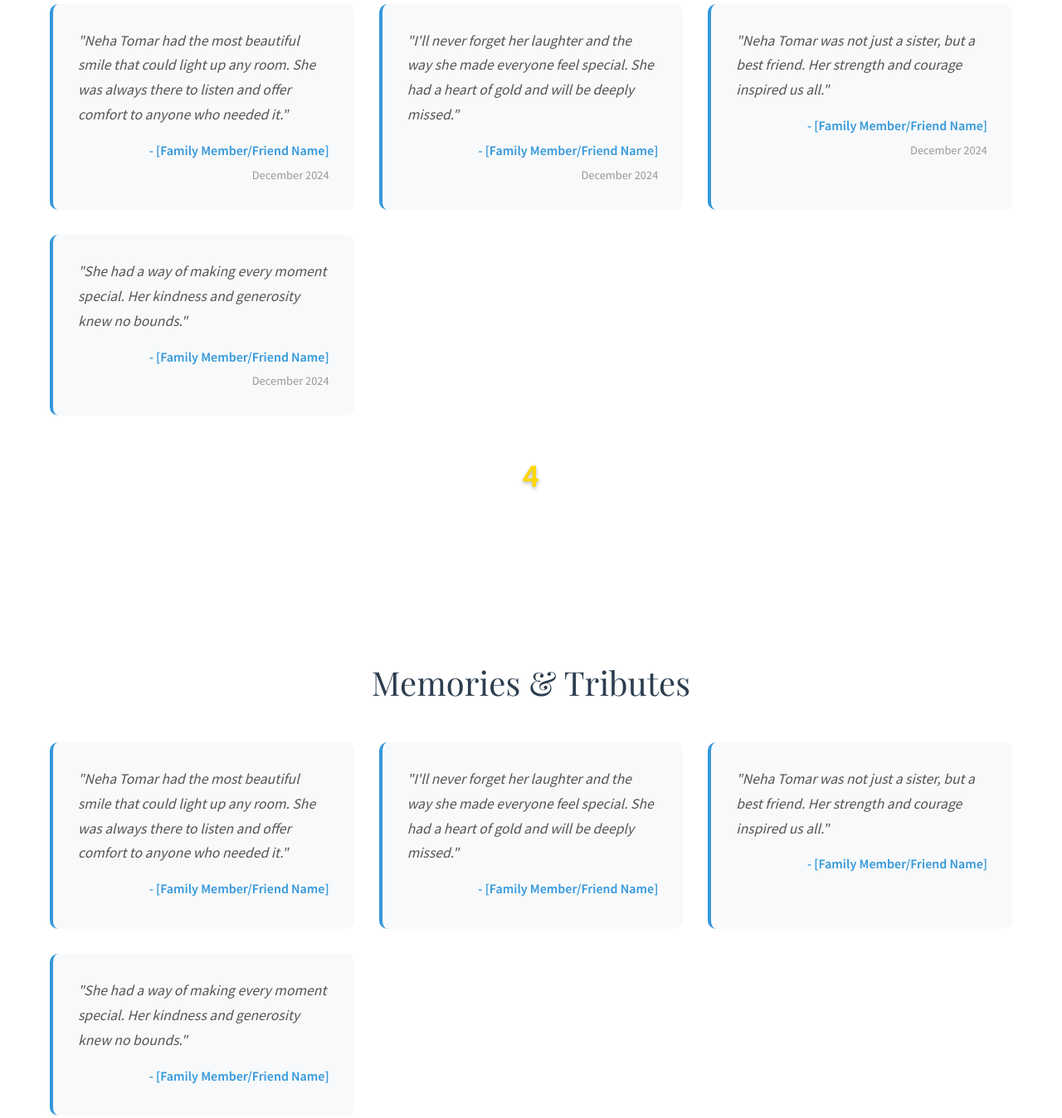
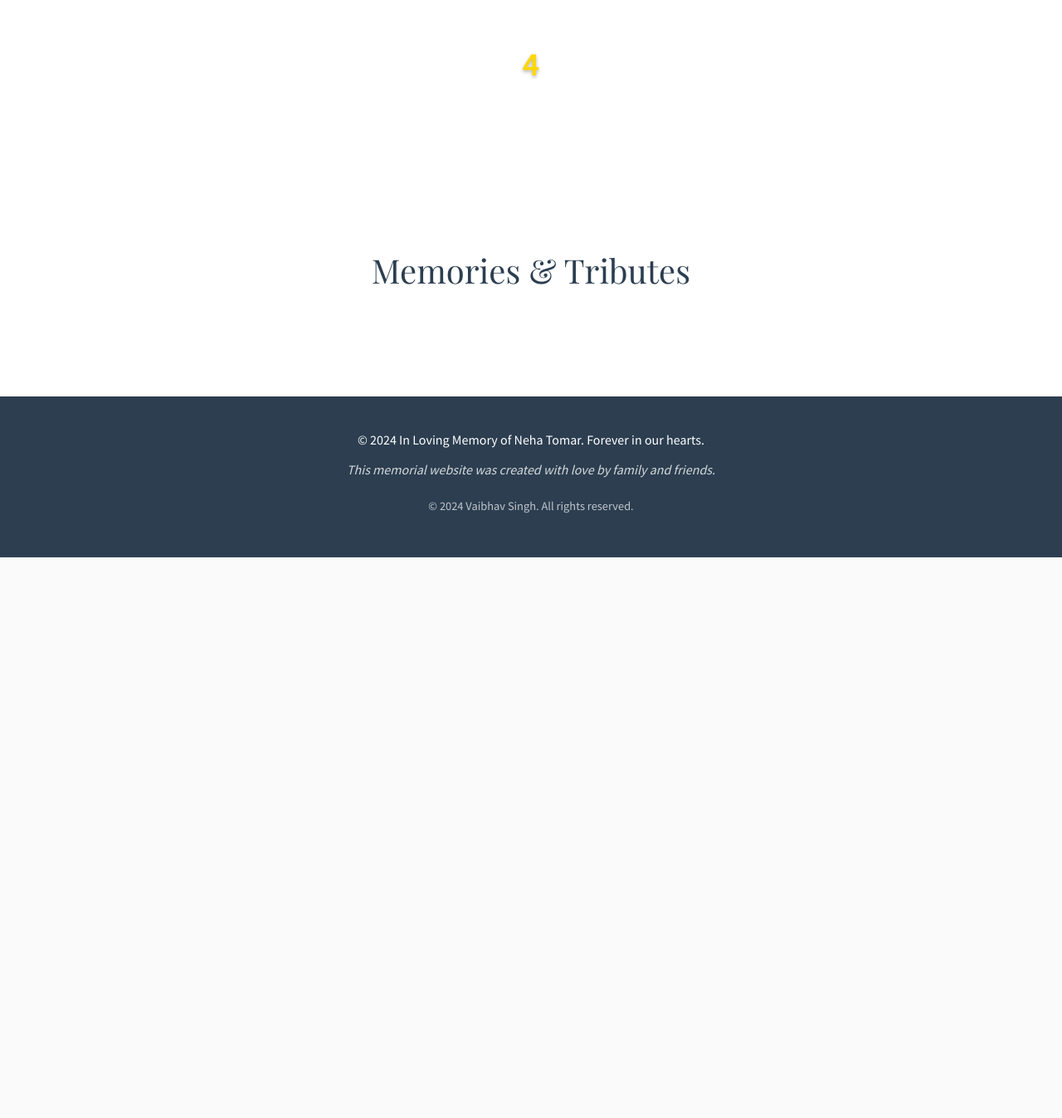
Before and after one commit to Vaibhavfrenz/neha-memorial, a plain HTML site: page index.html in a window 1280 px wide. Shown: the part 3520-4868 px from the top of the page at 83% size. After the commit the page ends 4192 px from the top, so only its background shows below. Drawn offline with nearby package versions, Linux system fonts and the light colour scheme; no server answers.

Commit message:
Remove all placeholder and default content from gallery and memory wall sections

```diff
--- a/index.html
+++ b/index.html
@@ -144,34 +144,6 @@
 
                 <!-- Memory Wall Display -->
                 <div class="memory-wall" id="memoryWall">
-                    <div class="memory-card">
-                        <div class="memory-content">
-                            <p>"Neha Tomar had the most beautiful smile that could light up any room. She was always there to listen and offer comfort to anyone who needed it."</p>
-                            <div class="memory-author">- [Family Member/Friend Name]</div>
-                            <div class="memory-date">December 2024</div>
-                        </div>
-                    </div>
-                    <div class="memory-card">
-                        <div class="memory-content">
-                            <p>"I'll never forget her laughter and the way she made everyone feel special. She had a heart of gold and will be deeply missed."</p>
-                            <div class="memory-author">- [Family Member/Friend Name]</div>
-                            <div class="memory-date">December 2024</div>
-                        </div>
-                    </div>
-                    <div class="memory-card">
-                        <div class="memory-content">
-                            <p>"Neha Tomar was not just a sister, but a best friend. Her strength and courage inspired us all."</p>
-                            <div class="memory-author">- [Family Member/Friend Name]</div>
-                            <div class="memory-date">December 2024</div>
-                        </div>
-                    </div>
-                    <div class="memory-card">
-                        <div class="memory-content">
-                            <p>"She had a way of making every moment special. Her kindness and generosity knew no bounds."</p>
-                            <div class="memory-author">- [Family Member/Friend Name]</div>
-                            <div class="memory-date">December 2024</div>
-                        </div>
-                    </div>
                 </div>
 
                 <div class="memory-stats">
@@ -188,30 +160,6 @@
             <div class="container">
                 <h2>Memories & Tributes</h2>
                 <div class="memories-grid">
-                    <div class="memory-card">
-                        <div class="memory-content">
-                            <p>"Neha Tomar had the most beautiful smile that could light up any room. She was always there to listen and offer comfort to anyone who needed it."</p>
-                            <div class="memory-author">- [Family Member/Friend Name]</div>
-                        </div>
-                    </div>
-                    <div class="memory-card">
-                        <div class="memory-content">
-                            <p>"I'll never forget her laughter and the way she made everyone feel special. She had a heart of gold and will be deeply missed."</p>
-                            <div class="memory-author">- [Family Member/Friend Name]</div>
-                        </div>
-                    </div>
-                    <div class="memory-card">
-                        <div class="memory-content">
-                            <p>"Neha Tomar was not just a sister, but a best friend. Her strength and courage inspired us all."</p>
-                            <div class="memory-author">- [Family Member/Friend Name]</div>
-                        </div>
-                    </div>
-                    <div class="memory-card">
-                        <div class="memory-content">
-                            <p>"She had a way of making every moment special. Her kindness and generosity knew no bounds."</p>
-                            <div class="memory-author">- [Family Member/Friend Name]</div>
-                        </div>
-                    </div>
                 </div>
             </div>
         </section>
```
